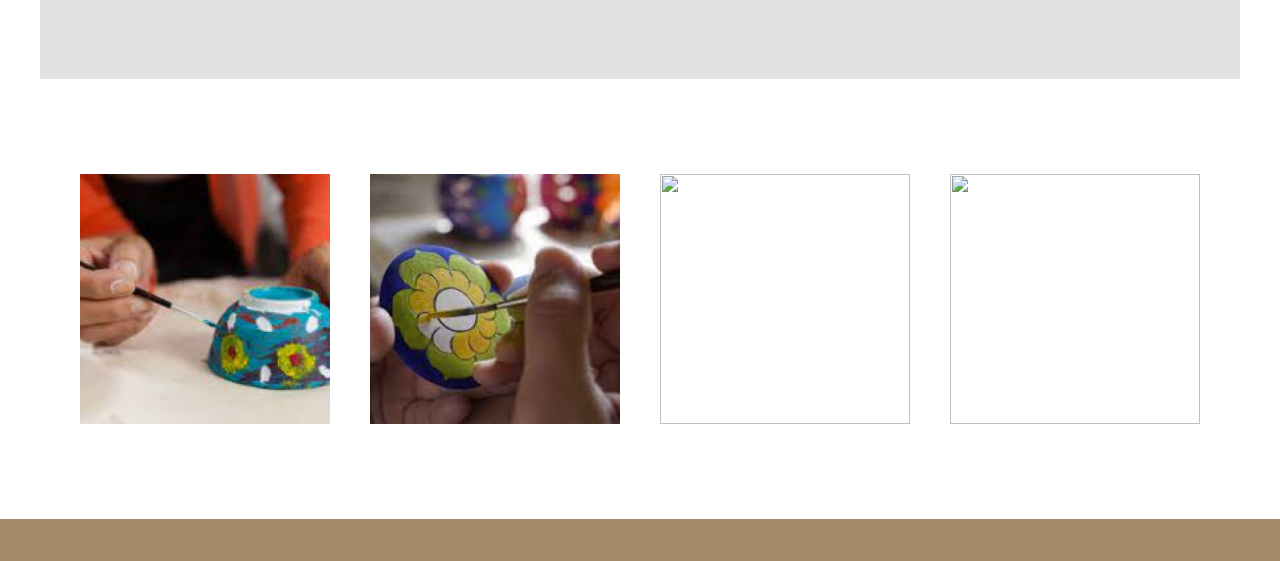
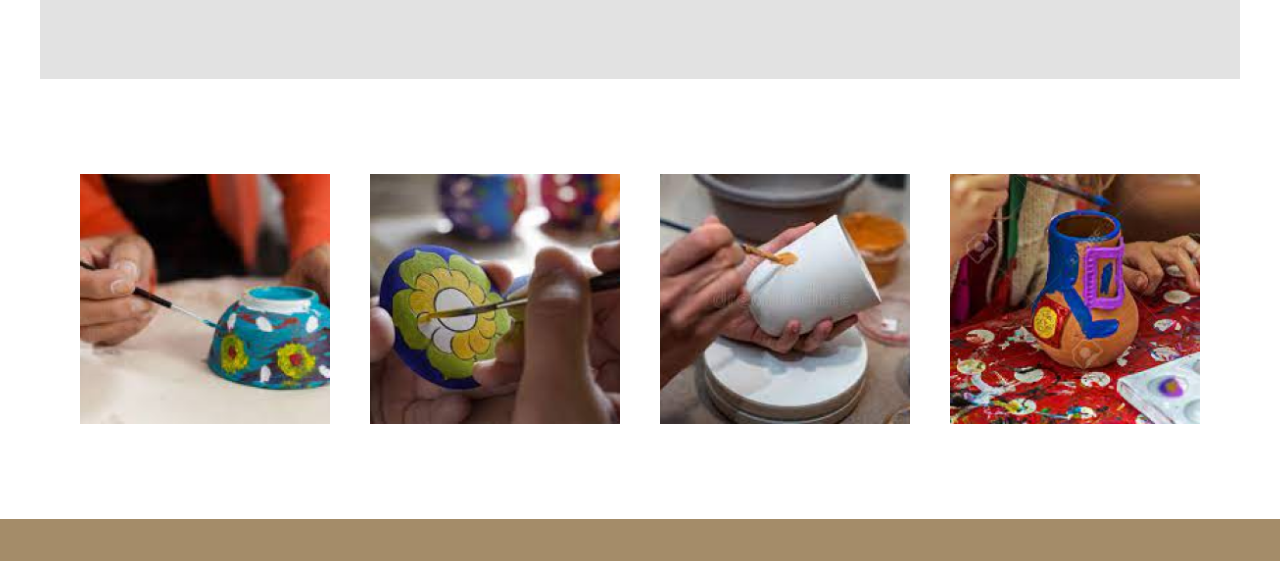
Before and after one commit to iwill9784/PreEntrega2Quijano, a website: page servicios.html in a window 1280 px wide. Shown: the part 2233-2794 px from the top of the page. Drawn offline with nearby package versions, Linux system fonts and the light colour scheme; the site is published under a folder, as on GitHub Pages, so addresses that start at the root find nothing.

Commit message:
agregue el punto del comando ./

```diff
--- a/servicios.html
+++ b/servicios.html
@@ -81,10 +81,10 @@
             <img src="./images/trabajo-de-ceramica-2.png" alt="">
         </div>
         <div class="prof">
-            <img src="/images/trabajo-de-ceramica-3.png" alt="">
+            <img src="./images/trabajo-de-ceramica-3.png" alt="">
         </div>
         <div class="prof">
-            <img src="/images/trabajo-de-ceramica-4.png" alt="">
+            <img src="./images/trabajo-de-ceramica-4.png" alt="">
         </div>
     </section>
     <script src="https://unpkg.com/aos@2.3.1/dist/aos.js"></script>
```
